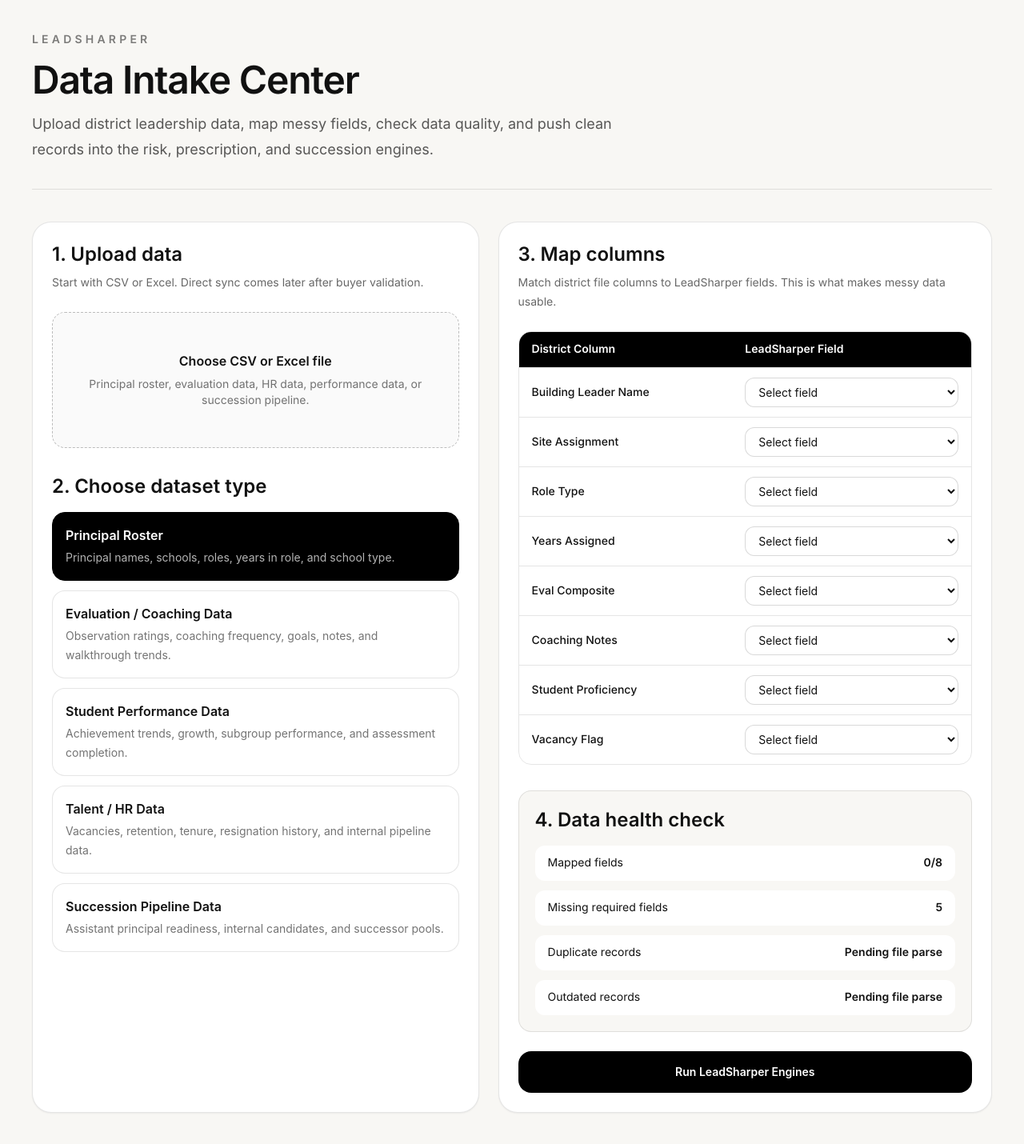
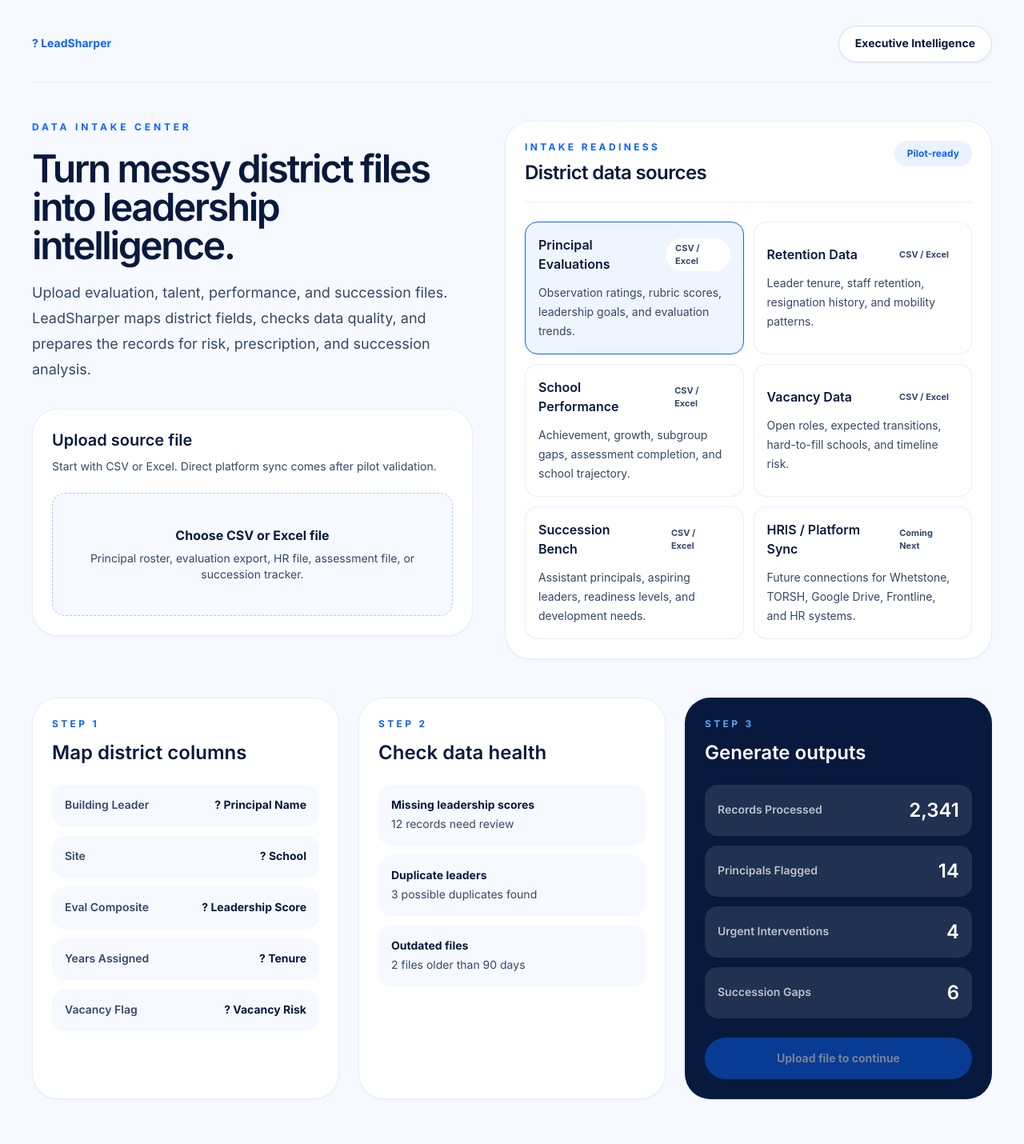
Before and after one commit to jmarc296-jpg/instructional-leadership-practice, a Next.js app: page /data-intake in a window 1280 px wide. Shown: the top 1430 px of the page at 80% size. Built offline with nearby package versions, Linux system fonts and the light colour scheme.

Commit message:
Fix homepage logo and spacing

```diff
--- a/app/page.tsx
+++ b/app/page.tsx
@@ -1,102 +1,138 @@
+import Image from "next/image";
 import Link from "next/link";
-import Image from "next/image";
 
 const metrics = [
-  { label: "Leadership Risk Exposure", value: "12" },
-  { label: "Urgent Intervention", value: "4" },
-  { label: "Succession Ready", value: "7" },
-  { label: "Vacancy Risk", value: "3" }
+  {
+    label: "At-Risk Leaders",
+    value: "12 Principals"
+  },
+  {
+    label: "Immediate Action Required",
+    value: "4 This Quarter"
+  },
+  {
+    label: "Vacancy Exposure",
+    value: "3 Schools"
+  },
+  {
+    label: "Succession Bench",
+    value: "7 Ready Now"
+  }
 ];
 
 export default function HomePage() {
   return (
-    <main className="min-h-screen bg-[#f6f9ff] text-[#071a3d]">
+    <main className="min-h-screen bg-[#EEF3FB] text-[#071B4D]">
+
+      {/* HEADER */}
       <header className="mx-auto flex max-w-7xl items-center justify-between px-6 py-6 sm:px-10">
-        <Link href="/" className="inline-flex items-center">
         <Image
           src="/logo.png"
           alt="LeadSharper"
-            width={260}
-            height={80}
-            className="h-14 w-auto object-contain"
+          width={240}
+          height={70}
           priority
+          className="h-auto w-[280px]"
         />
+
+        <div className="flex items-center gap-4">
+          <Link
+            href="/sign-in"
+            className="rounded-full border border-[#0D6EFD]/20 px-6 py-3 text-sm font-semibold hover:bg-white"
+          >
+            Sign In
           </Link>
 
           <Link
-          href="/sign-in"
-          className="rounded-full border border-[#0b63ff]/20 bg-white px-5 py-3 text-sm font-bold text-[#071a3d] shadow-sm transition hover:border-[#0b63ff]"
+            href="/demo"
+            className="rounded-full bg-[#0057FF] px-6 py-3 text-sm font-semibold text-white hover:bg-[#0046cc]"
           >
-          Sign in
+            Request Demo
           </Link>
+        </div>
       </header>
 
-      <section className="mx-auto grid max-w-7xl items-center gap-16 px-6 pb-20 pt-10 sm:px-10 lg:grid-cols-[1.05fr_0.95fr] lg:pt-20">
+      {/* HERO */}
+      <section className="mx-auto grid max-w-7xl items-center gap-16 px-6 py-6 sm:px-10 lg:grid-cols-2">
+
         <div>
-          <p className="text-xs font-bold uppercase tracking-[0.32em] text-[#0b63ff]">
-            District Leadership Intelligence
+          <p className="text-xs font-bold uppercase tracking-[0.35em] text-[#0D6EFD]">
+            Leadership Intelligence for Districts
           </p>
 
-          <h1 className="mt-6 max-w-4xl text-5xl font-semibold tracking-[-0.06em] text-[#071a3d] sm:text-6xl lg:text-7xl">
-            Know which leaders need support before the district pays the price.
+          <h1 className="mt-6 text-5xl font-semibold tracking-[-0.05em] sm:text-6xl lg:text-7xl">
+            Predict leadership failure before schools pay the price.
           </h1>
 
-          <p className="mt-7 max-w-2xl text-xl leading-8 text-[#34476b]">
-            LeadSharper turns fragmented leadership, talent, and performance data into executive decisions on risk, intervention, and succession.
+          <p className="mt-6 max-w-2xl text-xl leading-8 text-[#31456E]">
+            Identify principal risk, intervene faster, and protect your succession pipeline before turnover, vacancies, and student outcomes decline.
           </p>
 
           <div className="mt-10 flex flex-col gap-4 sm:flex-row">
             <Link
-              href="/data-intake"
-              className="inline-flex items-center justify-center rounded-full bg-[#0b63ff] px-7 py-4 text-sm font-bold text-white shadow-sm transition hover:bg-[#084fd0]"
+              href="/demo"
+              className="inline-flex items-center justify-center rounded-full bg-[#0057FF] px-8 py-4 text-sm font-bold text-white hover:bg-[#0046cc]"
             >
-              Upload District Data
+              Request Demo
             </Link>
 
             <Link
               href="/executive-intelligence"
-              className="inline-flex items-center justify-center rounded-full border border-[#0b63ff]/25 bg-white px-7 py-4 text-sm font-bold text-[#071a3d] transition hover:border-[#0b63ff]"
+              className="inline-flex items-center justify-center rounded-full border border-[#0D6EFD]/20 bg-white px-8 py-4 text-sm font-bold hover:border-[#0D6EFD]"
             >
-              View Executive Intelligence
+              View Platform
             </Link>
           </div>
         </div>
 
-        <aside className="rounded-[2rem] border border-[#0b63ff]/10 bg-white p-8 shadow-sm">
-          <div className="border-b border-[#0b63ff]/10 pb-5">
-            <p className="text-xs font-bold uppercase tracking-[0.28em] text-[#0b63ff]">
-              Executive Snapshot
+        {/* DASHBOARD */}
+        <div className="rounded-[2rem] border border-[#D8E3F7] bg-white p-8 shadow-sm">
+          <p className="text-xs font-bold uppercase tracking-[0.35em] text-[#0D6EFD]">
+            Executive Risk Snapshot
           </p>
-            <h2 className="mt-2 text-2xl font-semibold tracking-tight text-[#071a3d]">
-              District leadership exposure
-            </h2>
-          </div>
 
-          <div className="mt-6 grid gap-3">
+          <div className="mt-8 space-y-4">
             {metrics.map((metric) => (
               <div
                 key={metric.label}
-                className="flex items-center justify-between rounded-2xl bg-[#f1f6ff] px-5 py-5"
+                className="flex items-center justify-between rounded-2xl bg-[#F7FAFF] px-6 py-5"
               >
-                <p className="text-sm font-semibold text-[#34476b]">
+                <p className="text-sm font-medium text-[#31456E]">
                   {metric.label}
                 </p>
-                <p className="text-3xl font-semibold tracking-[-0.04em] text-[#071a3d]">
+
+                <p className="text-2xl font-bold text-[#071B4D]">
                   {metric.value}
                 </p>
               </div>
             ))}
           </div>
 
-          <div className="mt-6 rounded-2xl bg-[#071a3d] p-5 text-white">
-            <p className="text-xs font-bold uppercase tracking-[0.26em] text-[#58a6ff]">
-              Recommended Action
+          <div className="mt-8 rounded-2xl bg-[#071B4D] p-6 text-white">
+            <p className="text-xs font-bold uppercase tracking-[0.3em] text-blue-300">
+              Top Risk School
             </p>
-            <p className="mt-3 text-lg font-semibold leading-7">
-              Prioritize intervention for four leaders before the next performance cycle.
+
+            <h3 className="mt-4 text-2xl font-semibold">
+              East High School
+            </h3>
+
+            <div className="mt-4 space-y-2 text-sm text-blue-100">
+              <p>Principal tenure: 1.2 years</p>
+              <p>Teacher retention: 62%</p>
+              <p>Math proficiency: -14%</p>
+            </div>
+          </div>
+        </div>
+      </section>
+
+      {/* TRUST BAR */}
+      <section className="border-t border-[#D8E3F7] bg-white">
+        <div className="mx-auto max-w-7xl px-6 py-10 sm:px-10">
+          <p className="text-center text-sm font-medium text-[#31456E]">
+            Built for superintendents, talent teams, and school boards making high-stakes leadership decisions.
           </p>
         </div>
-        </aside>
       </section>
     </main>
   );
--- a/components/data-intake/DataIntakeCenter.tsx
+++ b/components/data-intake/DataIntakeCenter.tsx
@@ -2,94 +2,100 @@
 
 import { useMemo, useState } from "react";
 
-const datasetTypes = [
+const sources = [
   {
-    id: "principal-roster",
-    title: "Principal Roster",
-    description: "Principal names, schools, roles, years in role, and school type.",
-    fields: ["Principal Name", "School", "Role", "Years in Role", "School Type"]
+    id: "evaluations",
+    title: "Principal Evaluations",
+    description: "Observation ratings, rubric scores, leadership goals, and evaluation trends.",
+    status: "CSV / Excel"
   },
   {
-    id: "evaluation-coaching",
-    title: "Evaluation / Coaching Data",
-    description: "Observation ratings, coaching frequency, goals, notes, and walkthrough trends.",
-    fields: ["Principal Name", "School", "Evaluation Score", "Coaching Frequency", "Coaching Notes", "Leadership Goal"]
+    id: "retention",
+    title: "Retention Data",
+    description: "Leader tenure, staff retention, resignation history, and mobility patterns.",
+    status: "CSV / Excel"
   },
   {
-    id: "student-performance",
-    title: "Student Performance Data",
-    description: "Achievement trends, growth, subgroup performance, and assessment completion.",
-    fields: ["School", "Proficiency Rate", "Growth Metric", "Subgroup Gap", "Assessment Completion"]
+    id: "performance",
+    title: "School Performance",
+    description: "Achievement, growth, subgroup gaps, assessment completion, and school trajectory.",
+    status: "CSV / Excel"
   },
   {
-    id: "talent-hr",
-    title: "Talent / HR Data",
-    description: "Vacancies, retention, tenure, resignation history, and internal pipeline data.",
-    fields: ["Principal Name", "School", "Years in Role", "Retention Status", "Vacancy Risk", "Resignation Date"]
+    id: "vacancies",
+    title: "Vacancy Data",
+    description: "Open roles, expected transitions, hard-to-fill schools, and timeline risk.",
+    status: "CSV / Excel"
   },
   {
-    id: "succession-pipeline",
-    title: "Succession Pipeline Data",
-    description: "Assistant principal readiness, internal candidates, and successor pools.",
-    fields: ["Candidate Name", "Current Role", "Target Role", "Readiness Level", "Development Need"]
+    id: "succession",
+    title: "Succession Bench",
+    description: "Assistant principals, aspiring leaders, readiness levels, and development needs.",
+    status: "CSV / Excel"
+  },
+  {
+    id: "integrations",
+    title: "HRIS / Platform Sync",
+    description: "Future connections for Whetstone, TORSH, Google Drive, Frontline, and HR systems.",
+    status: "Coming Next"
   }
 ];
 
-const sampleColumns = [
-  "Building Leader Name",
-  "Site Assignment",
-  "Role Type",
-  "Years Assigned",
-  "Eval Composite",
-  "Coaching Notes",
-  "Student Proficiency",
-  "Vacancy Flag"
+const mappingRows = [
+  ["Building Leader", "Principal Name"],
+  ["Site", "School"],
+  ["Eval Composite", "Leadership Score"],
+  ["Years Assigned", "Tenure"],
+  ["Vacancy Flag", "Vacancy Risk"]
+];
+
+const outputs = [
+  ["Records Processed", "2,341"],
+  ["Principals Flagged", "14"],
+  ["Urgent Interventions", "4"],
+  ["Succession Gaps", "6"]
 ];
 
 export default function DataIntakeCenter() {
-  const [selectedType, setSelectedType] = useState(datasetTypes[0]);
+  const [selectedSource, setSelectedSource] = useState(sources[0]);
   const [fileName, setFileName] = useState("");
-  const [mappings, setMappings] = useState<Record<string, string>>({});
 
-  const requiredFields = useMemo(() => selectedType.fields, [selectedType]);
-
-  function handleMapping(column: string, value: string) {
-    setMappings((current) => ({
-      ...current,
-      [column]: value
-    }));
-  }
-
-  const mappedCount = Object.values(mappings).filter(Boolean).length;
+  const readyToProcess = useMemo(() => Boolean(fileName), [fileName]);
 
   return (
-    <main className="min-h-screen bg-[#f8f7f4] px-6 py-10 text-[#111111] sm:px-10">
+    <main className="min-h-screen bg-[#f6f9ff] px-6 py-8 text-[#071a3d] sm:px-10">
       <section className="mx-auto max-w-7xl">
-        <div className="mb-10 flex flex-col gap-4 border-b border-black/10 pb-8">
-          <p className="text-sm font-semibold uppercase tracking-[0.3em] text-black/50">
-            LeadSharper
+        <header className="flex items-center justify-between border-b border-[#0b63ff]/10 pb-6">
+          <a href="/" className="text-sm font-bold text-[#0b63ff]">
+            ? LeadSharper
+          </a>
+
+          <a href="/executive-intelligence" className="rounded-full border border-[#0b63ff]/20 bg-white px-5 py-3 text-sm font-bold text-[#071a3d] shadow-sm hover:border-[#0b63ff]">
+            Executive Intelligence
+          </a>
+        </header>
+
+        <div className="grid gap-10 py-12 lg:grid-cols-[0.95fr_1.05fr]">
+          <div>
+            <p className="text-xs font-bold uppercase tracking-[0.32em] text-[#0b63ff]">
+              Data Intake Center
             </p>
-          <div className="max-w-3xl">
-            <h1 className="text-4xl font-semibold tracking-tight sm:text-5xl">
-              Data Intake Center
+
+            <h1 className="mt-5 max-w-3xl text-4xl font-semibold tracking-[-0.05em] sm:text-5xl">
+              Turn messy district files into leadership intelligence.
             </h1>
-            <p className="mt-4 text-lg leading-8 text-black/65">
-              Upload district leadership data, map messy fields, check data quality,
-              and push clean records into the risk, prescription, and succession engines.
+
+            <p className="mt-5 max-w-2xl text-lg leading-8 text-[#34476b]">
+              Upload evaluation, talent, performance, and succession files. LeadSharper maps district fields, checks data quality, and prepares the records for risk, prescription, and succession analysis.
             </p>
-          </div>
-        </div>
 
-        <div className="grid gap-6 lg:grid-cols-[0.95fr_1.05fr]">
-          <section className="rounded-3xl border border-black/10 bg-white p-6 shadow-sm">
-            <div className="mb-6">
-              <h2 className="text-2xl font-semibold">1. Upload data</h2>
-              <p className="mt-2 text-sm leading-6 text-black/60">
-                Start with CSV or Excel. Direct sync comes later after buyer validation.
+            <div className="mt-8 rounded-[2rem] border border-[#0b63ff]/10 bg-white p-6 shadow-sm">
+              <h2 className="text-xl font-semibold">Upload source file</h2>
+              <p className="mt-2 text-sm leading-6 text-[#34476b]">
+                Start with CSV or Excel. Direct platform sync comes after pilot validation.
               </p>
-            </div>
 
-            <label className="flex cursor-pointer flex-col items-center justify-center rounded-2xl border border-dashed border-black/25 bg-black/[0.02] px-6 py-12 text-center transition hover:bg-black/[0.04]">
+              <label className="mt-5 flex cursor-pointer flex-col items-center justify-center rounded-2xl border border-dashed border-[#0b63ff]/30 bg-[#f6f9ff] px-6 py-10 text-center transition hover:border-[#0b63ff]">
                 <input
                   type="file"
                   accept=".csv,.xlsx,.xls"
@@ -99,103 +105,119 @@ export default function DataIntakeCenter() {
                     setFileName(file?.name ?? "");
                   }}
                 />
-              <span className="text-base font-semibold">
+                <span className="text-base font-bold text-[#071a3d]">
                   {fileName || "Choose CSV or Excel file"}
                 </span>
-              <span className="mt-2 text-sm text-black/55">
-                Principal roster, evaluation data, HR data, performance data, or succession pipeline.
+                <span className="mt-2 text-sm text-[#34476b]">
+                  Principal roster, evaluation export, HR file, assessment file, or succession tracker.
                 </span>
               </label>
+            </div>
+          </div>
 
-            <div className="mt-8">
-              <h2 className="text-2xl font-semibold">2. Choose dataset type</h2>
-              <div className="mt-4 grid gap-3">
-                {datasetTypes.map((type) => (
+          <aside className="rounded-[2rem] border border-[#0b63ff]/10 bg-white p-6 shadow-sm">
+            <div className="flex items-start justify-between gap-6 border-b border-[#0b63ff]/10 pb-5">
+              <div>
+                <p className="text-xs font-bold uppercase tracking-[0.28em] text-[#0b63ff]">
+                  Intake Readiness
+                </p>
+                <h2 className="mt-2 text-2xl font-semibold tracking-tight">
+                  District data sources
+                </h2>
+              </div>
+
+              <div className="rounded-full bg-[#eaf2ff] px-4 py-2 text-xs font-bold text-[#0b63ff]">
+                Pilot-ready
+              </div>
+            </div>
+
+            <div className="mt-6 grid gap-3 sm:grid-cols-2">
+              {sources.map((source) => (
                 <button
-                    key={type.id}
-                    onClick={() => {
-                      setSelectedType(type);
-                      setMappings({});
-                    }}
+                  key={source.id}
+                  onClick={() => setSelectedSource(source)}
                   className={`rounded-2xl border p-4 text-left transition ${
-                      selectedType.id === type.id
-                        ? "border-black bg-black text-white"
-                        : "border-black/10 bg-white hover:border-black/30"
+                    selectedSource.id === source.id
+                      ? "border-[#0b63ff] bg-[#eef5ff]"
+                      : "border-[#0b63ff]/10 bg-white hover:border-[#0b63ff]/40"
                   }`}
                 >
-                    <div className="font-semibold">{type.title}</div>
-                    <div
-                      className={`mt-1 text-sm leading-6 ${
-                        selectedType.id === type.id ? "text-white/70" : "text-black/55"
-                      }`}
-                    >
-                      {type.description}
+                  <div className="flex items-center justify-between gap-3">
+                    <h3 className="font-semibold">{source.title}</h3>
+                    <span className="rounded-full bg-white px-3 py-1 text-[11px] font-bold text-[#34476b]">
+                      {source.status}
+                    </span>
                   </div>
+                  <p className="mt-3 text-sm leading-6 text-[#34476b]">
+                    {source.description}
+                  </p>
                 </button>
               ))}
+            </div>
+          </aside>
+        </div>
+
+        <div className="grid gap-6 pb-12 lg:grid-cols-3">
+          <section className="rounded-[2rem] border border-[#0b63ff]/10 bg-white p-6 shadow-sm">
+            <p className="text-xs font-bold uppercase tracking-[0.28em] text-[#0b63ff]">
+              Step 1
+            </p>
+            <h2 className="mt-3 text-2xl font-semibold">Map district columns</h2>
+
+            <div className="mt-6 space-y-3">
+              {mappingRows.map(([districtField, leadSharperField]) => (
+                <div key={districtField} className="flex items-center justify-between rounded-2xl bg-[#f6f9ff] px-4 py-4">
+                  <span className="text-sm font-semibold text-[#34476b]">{districtField}</span>
+                  <span className="text-sm font-bold text-[#071a3d]">? {leadSharperField}</span>
+                </div>
+              ))}
+            </div>
+          </section>
+
+          <section className="rounded-[2rem] border border-[#0b63ff]/10 bg-white p-6 shadow-sm">
+            <p className="text-xs font-bold uppercase tracking-[0.28em] text-[#0b63ff]">
+              Step 2
+            </p>
+            <h2 className="mt-3 text-2xl font-semibold">Check data health</h2>
+
+            <div className="mt-6 space-y-3">
+              <div className="rounded-2xl bg-[#f6f9ff] px-4 py-4">
+                <p className="text-sm font-bold">Missing leadership scores</p>
+                <p className="mt-1 text-sm text-[#34476b]">12 records need review</p>
+              </div>
+
+              <div className="rounded-2xl bg-[#f6f9ff] px-4 py-4">
+                <p className="text-sm font-bold">Duplicate leaders</p>
+                <p className="mt-1 text-sm text-[#34476b]">3 possible duplicates found</p>
+              </div>
+
+              <div className="rounded-2xl bg-[#f6f9ff] px-4 py-4">
+                <p className="text-sm font-bold">Outdated files</p>
+                <p className="mt-1 text-sm text-[#34476b]">2 files older than 90 days</p>
               </div>
             </div>
           </section>
 
-          <section className="rounded-3xl border border-black/10 bg-white p-6 shadow-sm">
-            <div className="mb-6">
-              <h2 className="text-2xl font-semibold">3. Map columns</h2>
-              <p className="mt-2 text-sm leading-6 text-black/60">
-                Match district file columns to LeadSharper fields. This is what makes messy data usable.
+          <section className="rounded-[2rem] border border-[#0b63ff]/10 bg-[#071a3d] p-6 text-white shadow-sm">
+            <p className="text-xs font-bold uppercase tracking-[0.28em] text-[#58a6ff]">
+              Step 3
             </p>
-            </div>
+            <h2 className="mt-3 text-2xl font-semibold">Generate outputs</h2>
 
-            <div className="overflow-hidden rounded-2xl border border-black/10">
-              <div className="grid grid-cols-2 bg-black px-4 py-3 text-sm font-semibold text-white">
-                <div>District Column</div>
-                <div>LeadSharper Field</div>
-              </div>
-
-              {sampleColumns.map((column) => (
-                <div key={column} className="grid grid-cols-2 items-center border-t border-black/10 px-4 py-3">
-                  <div className="text-sm font-medium">{column}</div>
-                  <select
-                    value={mappings[column] || ""}
-                    onChange={(event) => handleMapping(column, event.target.value)}
-                    className="rounded-xl border border-black/15 bg-white px-3 py-2 text-sm outline-none focus:border-black"
-                  >
-                    <option value="">Select field</option>
-                    {requiredFields.map((field) => (
-                      <option key={field} value={field}>
-                        {field}
-                      </option>
-                    ))}
-                  </select>
+            <div className="mt-6 space-y-3">
+              {outputs.map(([label, value]) => (
+                <div key={label} className="flex items-center justify-between rounded-2xl bg-white/10 px-4 py-4">
+                  <span className="text-sm font-semibold text-white/70">{label}</span>
+                  <span className="text-2xl font-semibold">{value}</span>
                 </div>
               ))}
             </div>
 
-            <div className="mt-8 rounded-2xl border border-black/10 bg-[#f8f7f4] p-5">
-              <h2 className="text-2xl font-semibold">4. Data health check</h2>
-              <div className="mt-4 grid gap-3 text-sm">
-                <div className="flex items-center justify-between rounded-xl bg-white px-4 py-3">
-                  <span>Mapped fields</span>
-                  <span className="font-semibold">{mappedCount}/{sampleColumns.length}</span>
-                </div>
-                <div className="flex items-center justify-between rounded-xl bg-white px-4 py-3">
-                  <span>Missing required fields</span>
-                  <span className="font-semibold">{Math.max(requiredFields.length - mappedCount, 0)}</span>
-                </div>
-                <div className="flex items-center justify-between rounded-xl bg-white px-4 py-3">
-                  <span>Duplicate records</span>
-                  <span className="font-semibold">Pending file parse</span>
-                </div>
-                <div className="flex items-center justify-between rounded-xl bg-white px-4 py-3">
-                  <span>Outdated records</span>
-                  <span className="font-semibold">Pending file parse</span>
-                </div>
-              </div>
-            </div>
-
             <button
-              className="mt-6 w-full rounded-2xl bg-black px-5 py-4 text-sm font-semibold text-white transition hover:bg-black/85"
+              disabled={!readyToProcess}
+              className="mt-6 w-full rounded-full bg-[#0b63ff] px-6 py-4 text-sm font-bold text-white transition hover:bg-[#2f7dff] disabled:cursor-not-allowed disabled:opacity-45"
             >
-              Run LeadSharper Engines
+              {readyToProcess ? "Run LeadSharper Analysis" : "Upload file to continue"}
             </button>
           </section>
         </div>
```
Lines whose indentation alone changed are shown as unchanged.
